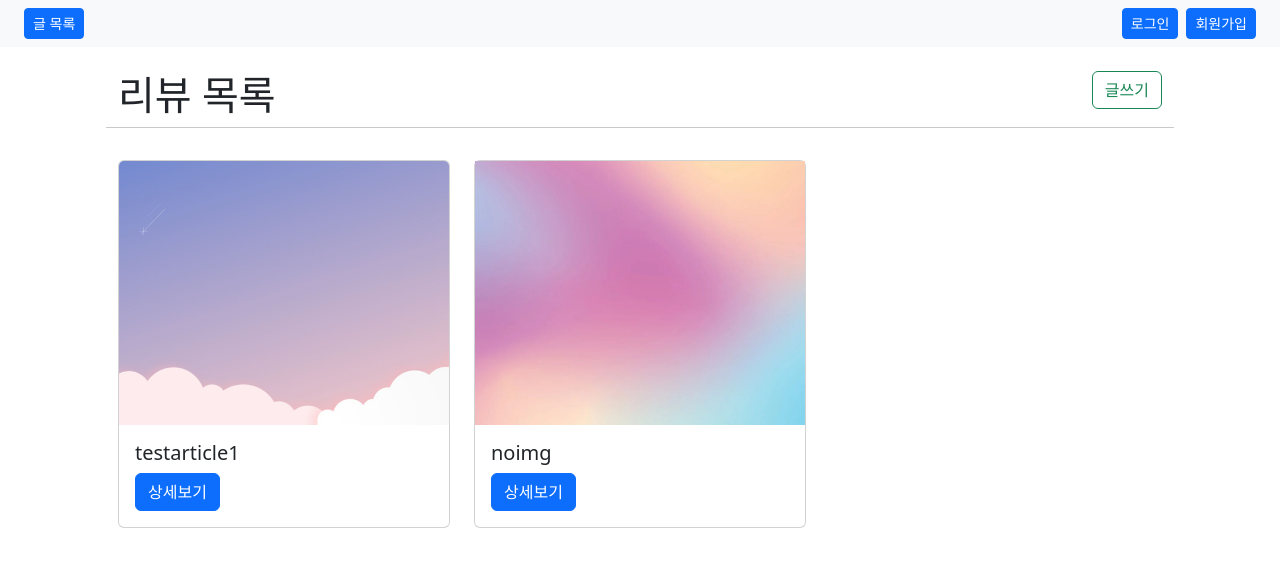
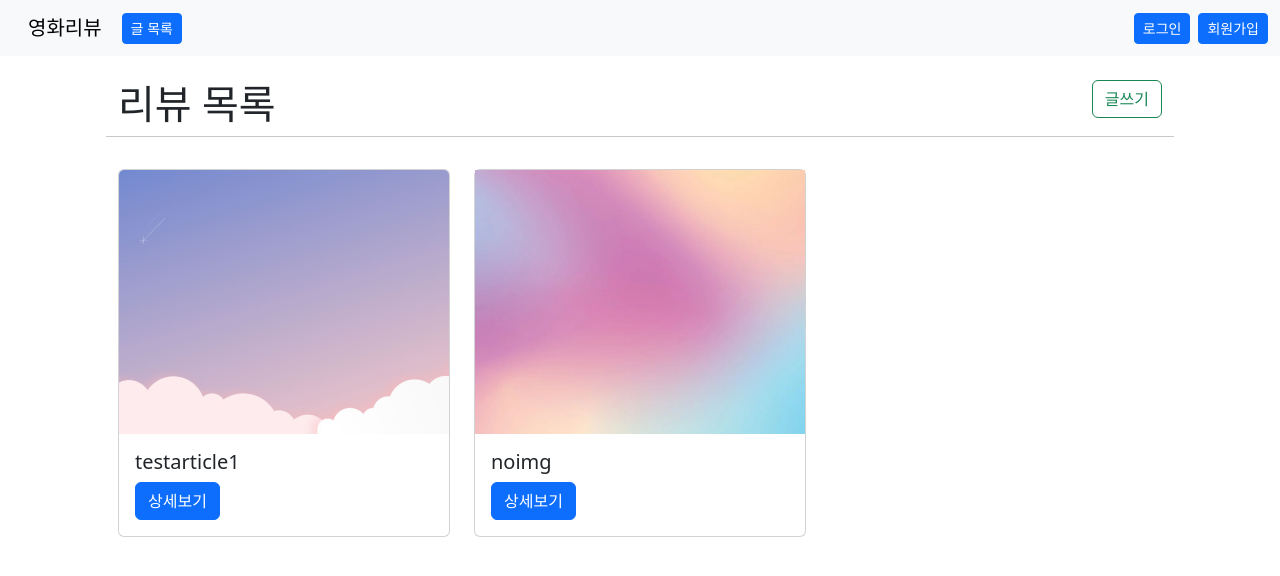
Before and after one commit to Bonbon315/01-PJT-11, a Django app: page /reviews/ in a window 1280 px wide. Shown: the top 576 px of the page. Run offline with Django 3.2, Linux system fonts and the light colour scheme; data comes from the database, SQL or seed files in the repository; some libraries are stand-ins or nearby versions.

Commit message:
homepage & nav

```diff
--- a/pjt/templates/base.html
+++ b/pjt/templates/base.html
@@ -14,12 +14,11 @@
 
   <body>
     <nav class="navbar navbar-expand-lg bg-light d-flex justify-content-between">
-      <div class="container-fluid">
-        <div class="container">
-          <a class='btn btn-primary btn-sm' href="{% url 'reviews:index' %}">글 목록</a>
+      <div class="container justify-content-start">
+          <a class="navbar-brand mx-2 px-2" href="{% url 'home' %}">영화리뷰</a>
+          <a class='btn btn-primary btn-sm mx-1' href="{% url 'reviews:index' %}">글 목록</a>
           {% if user.is_authenticated %}
           <a class='btn btn-primary btn-sm' href="{% url 'reviews:create' %}">글 작성</a>
-          </div>
       </div>
       <div class="container justify-content-end">
         <a href="{% url 'accounts:detail' user.id %}" class="text-decoration-none px-2">{{ user.username }}</a>
--- a/pjt/urls.py
+++ b/pjt/urls.py
@@ -17,9 +17,11 @@ from django.contrib import admin
 from django.urls import path, include
 from django.conf import settings
 from django.conf.urls.static import static
+import reviews.views
 
 urlpatterns = [
     path("admin/", admin.site.urls),
+    path("", reviews.views.home, name="home"),
     path("reviews/", include("reviews.urls")),
     path("accounts/", include("accounts.urls")),
 ] + static(settings.MEDIA_URL, document_root=settings.MEDIA_ROOT)
--- a/reviews/views.py
+++ b/reviews/views.py
@@ -83,6 +83,11 @@ def like(request, pk):
     return redirect("reviews:detail", review.pk)
 
 
+# 홈페이지
+def home(request):
+    return render(request, "reviews/home.html")
+
+
 # 댓글기능
 @login_required
 def comment_create(request, pk):
```
Also changed, not shown: reviews/templates/reviews/home.html (added, +9 -0 lines). Lines whose indentation alone changed are shown as unchanged.
